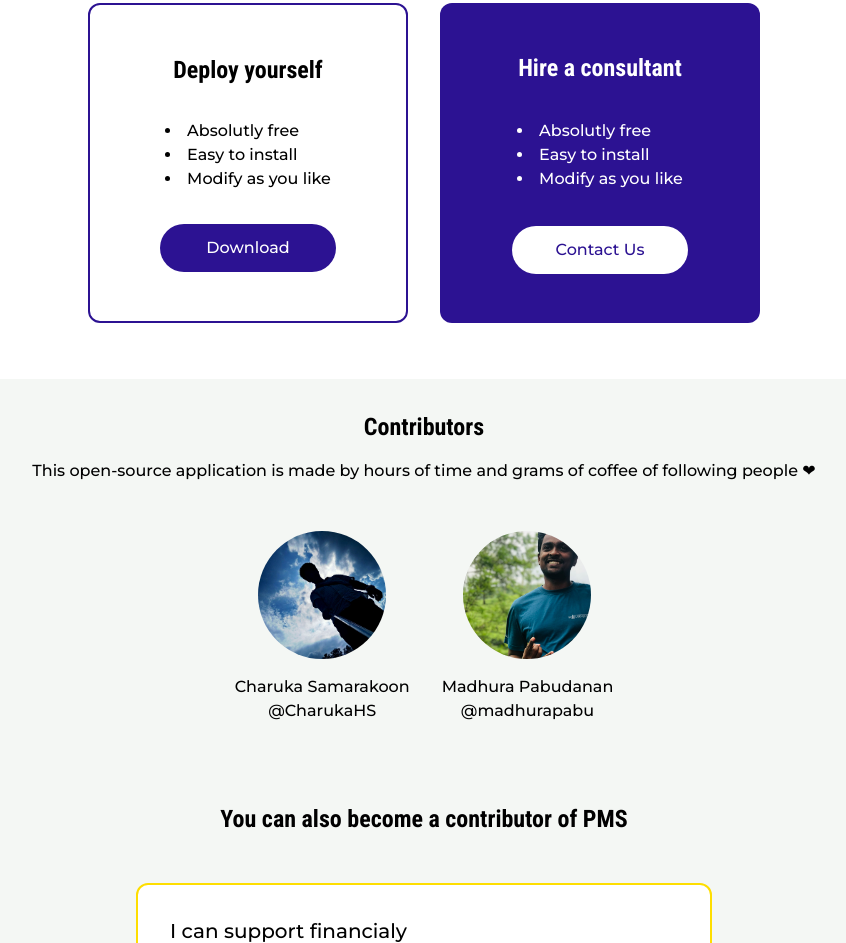
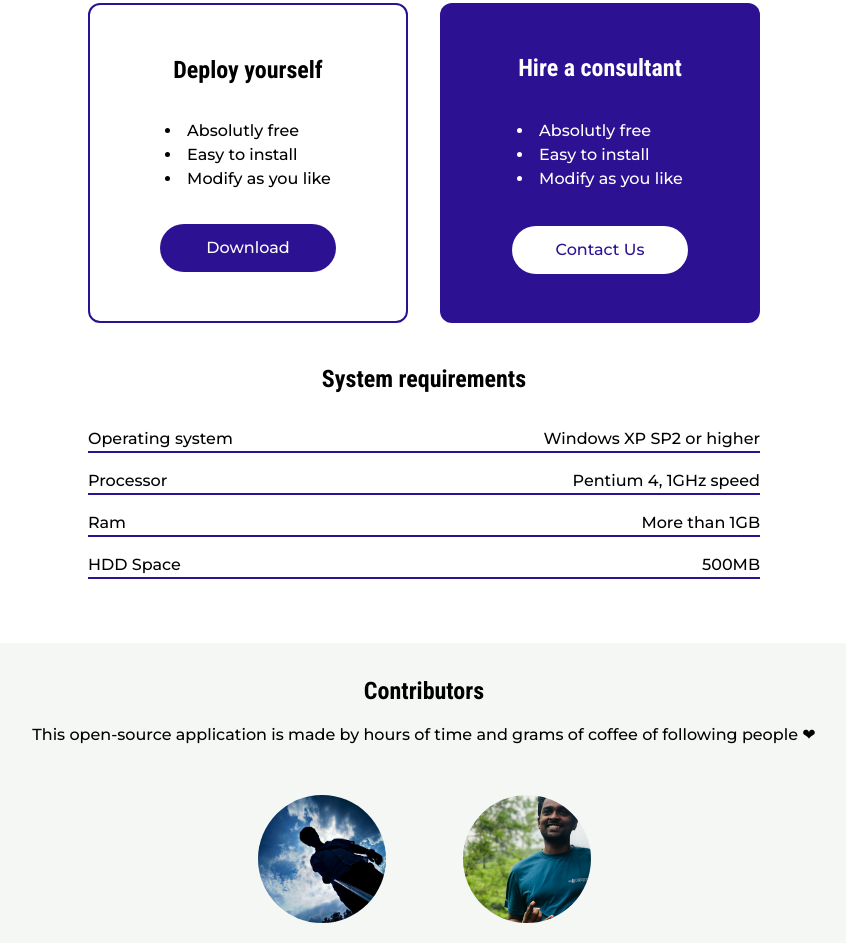
Before and after one commit to CharukaHS/gui-project-website, a website: page src/index.html in a window 1280 px wide. Shown: the part 1857-2800 px from the top of the page, without its empty margins (216-1062 px from the left). Drawn offline with nearby package versions, Linux system fonts and the light colour scheme; files that its build step writes are made by us from their sources.

Commit message:
Add system requirements

```diff
--- a/src/index.html
+++ b/src/index.html
@@ -19,7 +19,7 @@
 <body class="font-primary">
     <!-- Navigation bar -->
     <nav
-        class="absolute z-20 flex flex-col items-start justify-between w-screen px-8 py-4 shadow-sm md:items-center md:flex-row text-sub">
+        class="absolute z-20 flex flex-col items-start justify-between w-screen max-w-full px-8 py-4 shadow-sm md:items-center md:flex-row text-sub">
         <span class="hidden md:block">Patient Management System</span>
         <span class="flex flex-row">
             <span class="cursor-pointer md:ml-4"><a href="https://github.com/pms-lk/" target="_blank">Github</a></span>
@@ -77,7 +77,7 @@
         </div>
 
         <!-- features -->
-        <div class="relative w-screen">
+        <div class="relative w-screen max-w-full">
             <div class="absolute w-full h-56 max-w-screen bg-secondry" style="z-index: -1"></div>
 
             <h1 class="mb-8 text-3xl text-white font-topic">Features</h1>
@@ -196,6 +196,35 @@
                 </div>
             </div>
         </div>
+
+        <!-- system requirements -->
+        <div id="systemreq" class="w-screen">
+            <h1 class="my-8 text-2xl font-topic">System requirements</h1>
+
+            <div class="flex flex-col items-center justify-center w-full px-4">
+                <div
+                    class="flex flex-row justify-between w-full max-w-2xl mb-4 transition-colors ease-in border-b-2 cursor-default border-secondry hover:border-primary">
+                    <h2 class="text-left">Operating system</h2>
+                    <h2 class="text-right">Windows XP SP2 or higher</h2>
+                </div>
+                <div
+                    class="flex flex-row justify-between w-full max-w-2xl mb-4 transition-colors ease-in border-b-2 cursor-default border-secondry hover:border-primary">
+                    <h2 class="text-left">Processor</h2>
+                    <h2 class="text-right">Pentium 4, 1GHz speed</h2>
+                </div>
+                <div
+                    class="flex flex-row justify-between w-full max-w-2xl mb-4 transition-colors ease-in border-b-2 cursor-default border-secondry hover:border-primary">
+                    <h2 class="text-left">Ram</h2>
+                    <h2 class="text-right">More than 1GB</h2>
+                </div>
+                <div
+                    class="flex flex-row justify-between w-full max-w-2xl mb-4 transition-colors ease-in border-b-2 cursor-default border-secondry hover:border-primary">
+                    <h2 class="text-left">HDD Space</h2>
+                    <h2 class="text-right">500MB</h2>
+                </div>
+
+            </div>
+        </div>
     </section>
 
     <!-- Supporting -->
@@ -256,7 +285,7 @@
     </section>
 
     <!-- contact info -->
-    <section id="contactus" class="flex flex-col w-screen py-16 text-center bg-primary">
+    <section id="contactus" class="flex flex-col w-screen max-w-full py-16 text-center bg-primary">
         <span class="py-4">
             <h2 class="text-xl font-topic">Contact us via email</h2>
             <h1 class="text-3xl">hello@pms.lk</h1>
@@ -269,7 +298,7 @@
     </section>
 
     <!-- footer -->
-    <footer class="w-screen px-4 pt-10 bg-black">
+    <footer class="w-screen max-w-full px-4 pt-10 bg-black">
         <div class="flex flex-wrap max-w-6xl m-auto text-gray-800 justify-left">
 
             <!-- Col-1 -->
```
